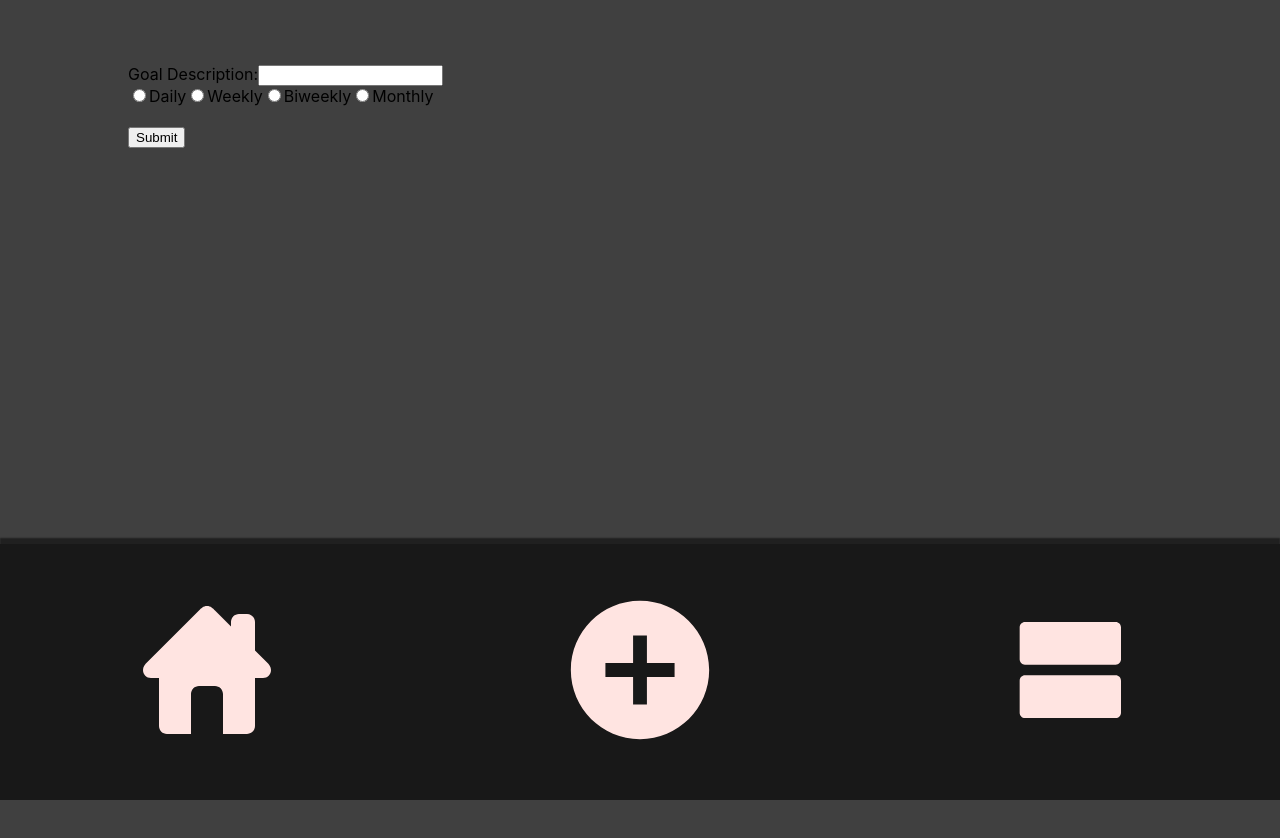
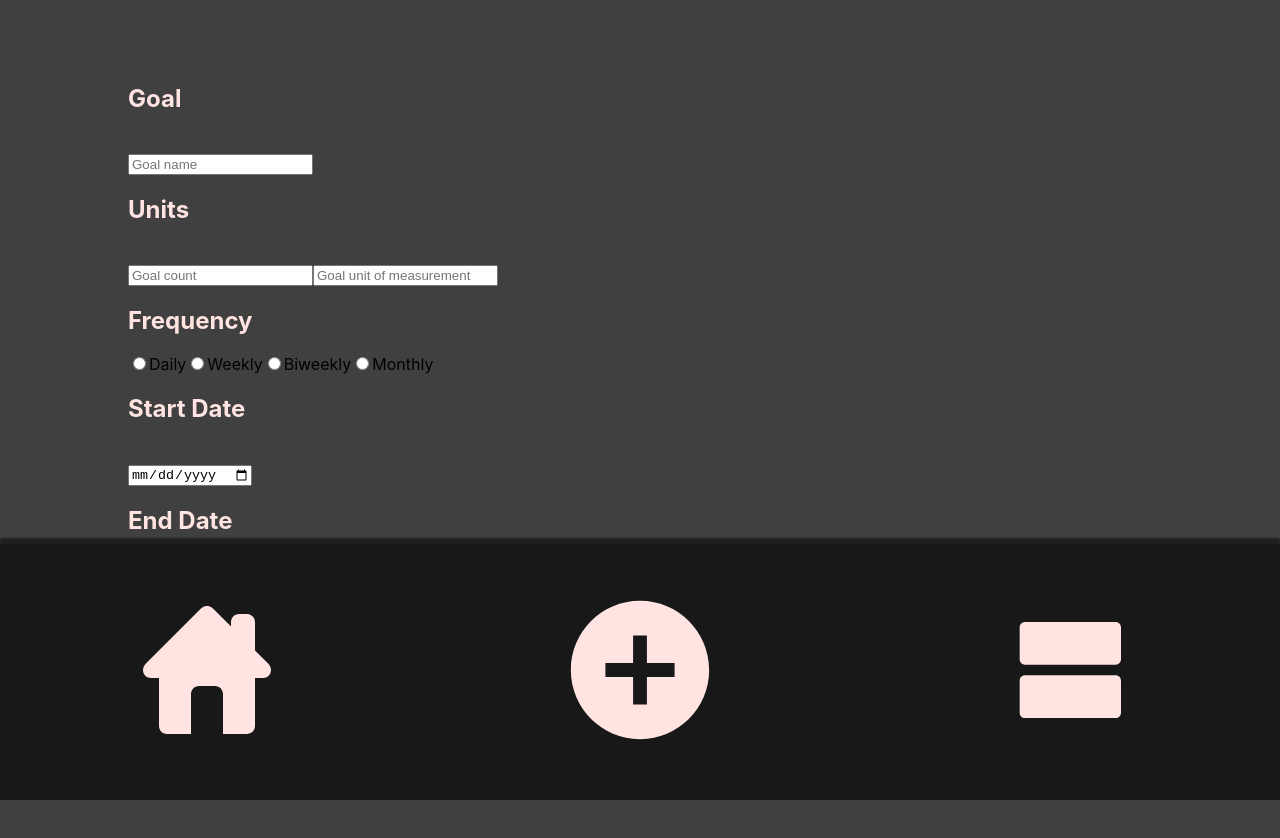
Before and after one commit to juanjmartinezguevara/goal-tracker, a React (Create React App) app in the folder client/: page /add-goal in a window 1280 px wide. Shown: the top 838 px of the page. Built offline with nearby package versions, Linux system fonts and the light colour scheme.

Commit message:
Complete basic AddGoal component layout

```diff
--- a/client/src/App.css
+++ b/client/src/App.css
@@ -23,7 +23,7 @@
   width: 13vw;
 }
 
-h1 {
+h1, h2 {
   color: mistyrose;
 }
 
--- a/client/src/components/AddGoal.js
+++ b/client/src/components/AddGoal.js
@@ -15,10 +15,16 @@ function AddGoal(props) {
       <div className="margin-main">
         <form>
           <label>
-            Goal Description:
-            <input type="text" />
+            <h2>Goal</h2> <br/>
+            <input type="text" placeholder='Goal name' />
+          </label>
+          <label>
+            <h2>Units</h2> <br/>
+            <input type="number" placeholder='Goal count' />
+            <input type="text" placeholder='Goal unit of measurement' />
           </label>
           <div>
+          <h2>Frequency</h2>
             <label>
               <input value="daily" type="radio"></input>Daily
             </label>
@@ -32,6 +38,14 @@ function AddGoal(props) {
               <input value="monthly" type="radio"></input>Monthly
             </label>
           </div>
+          <label>
+            <h2>Start Date</h2> <br/>
+            <input type="date" />
+          </label>
+          <label>
+            <h2>End Date</h2> <br/>
+            <input type="date" />
+          </label>
           <br />
           <input type="submit" value="Submit" onClick={handleSubmit}/>
         </form>
```
